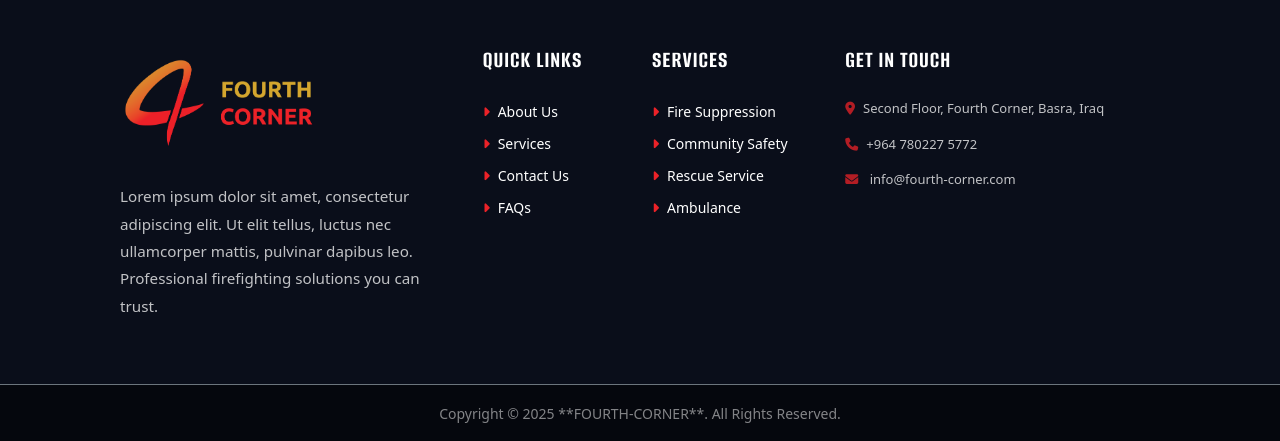
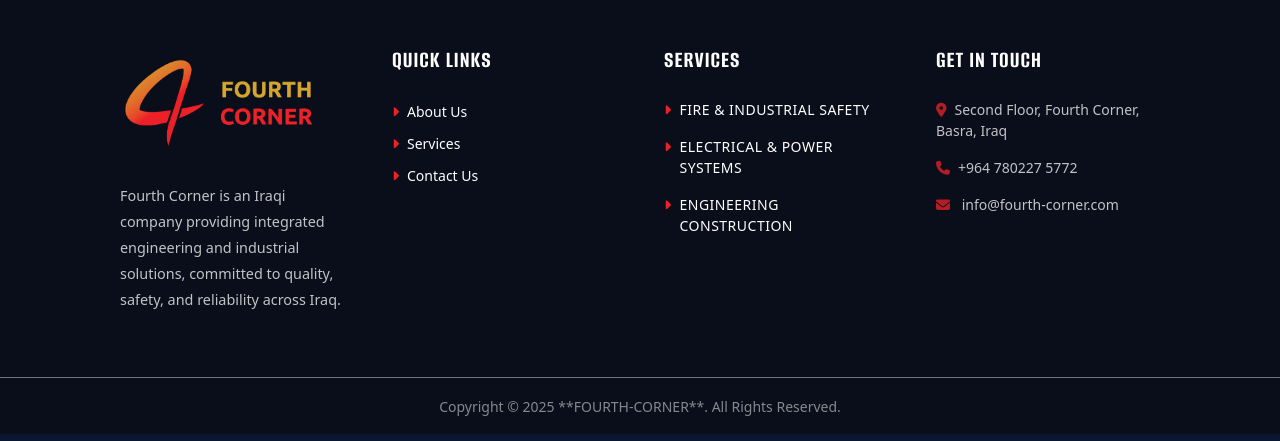
Before and after one commit to mohTalib/FC-WEB, a plain HTML site: page contact.html in a window 1280 px wide. Shown: the part 1739-2180 px from the top of the page. Drawn offline with Linux system fonts and the light colour scheme; a web font is replaced by a local one.

Commit message:
Update contact.html

```diff
--- a/contact.html
+++ b/contact.html
@@ -210,52 +210,64 @@
     <footer class="bg-dark text-white">
         <div class="section py-5 position-relative" style="background-color: #0a0e1a;">
             <div class="r-container position-relative" style="z-index: 2;">
-            <div class="row row-cols-lg-3 row-cols-md-2 row-cols-1 g-5">
+                <div class="row row-cols-lg-4 row-cols-md-2 row-cols-1 g-5">
 
                     <div class="col">
                         <div class="d-flex flex-column gap-3">
                             <img src="image/logo.png" alt="Fourth Corner Logo" class="img-fluid" width="200">
-                        <p class="opacity-75 mt-2" style="font-size: 0.95rem; line-height: 1.8;">
-                            Lorem ipsum dolor sit amet, consectetur adipiscing elit. Ut elit tellus, luctus nec
-                            ullamcorper mattis, pulvinar dapibus leo. Professional firefighting solutions you can trust.
+                            <p class="opacity-75 mt-2" style="font-size: 0.9rem; line-height: 1.8;">
+                            Fourth Corner is an Iraqi company providing integrated engineering and industrial solutions, committed to quality, safety, and reliability across Iraq.
                             </p>
                         </div>
                     </div>
 
                     <div class="col">
-                    <div class="row">
-                        <div class="col-6">
                         <h5 class="font-1 fw-bold mb-4 text-uppercase" style="letter-spacing: 1px;">Quick Links</h5>
                         <ul class="list-unstyled d-flex flex-column gap-2">
-                                <li><a href="#" class="text-white text-decoration-none opacity-75-hover"><i class="fa-solid fa-caret-right accent-color me-2"></i>About Us</a></li>
-                                <li><a href="#" class="text-white text-decoration-none opacity-75-hover"><i class="fa-solid fa-caret-right accent-color me-2"></i>Services</a></li>
-                                <li><a href="#" class="text-white text-decoration-none opacity-75-hover"><i class="fa-solid fa-caret-right accent-color me-2"></i>Contact Us</a></li>
-                                <li><a href="#" class="text-white text-decoration-none opacity-75-hover"><i class="fa-solid fa-caret-right accent-color me-2"></i>FAQs</a></li>
+                            <li><a href="about.html" class="text-white text-decoration-none opacity-75-hover small"><i class="fa-solid fa-caret-right accent-color me-2"></i>About Us</a></li>
+                            <li><a href="service.html" class="text-white text-decoration-none opacity-75-hover small"><i class="fa-solid fa-caret-right accent-color me-2"></i>Services</a></li>
+                            <li><a href="contact.html" class="text-white text-decoration-none opacity-75-hover small"><i class="fa-solid fa-caret-right accent-color me-2"></i>Contact Us</a></li>
                         </ul>
                     </div>
-                        <div class="col-6">
+
+                    <div class="col">
                         <h5 class="font-1 fw-bold mb-4 text-uppercase" style="letter-spacing: 1px;">Services</h5>
-                            <ul class="list-unstyled d-flex flex-column gap-2">
-                                <li><a href="#" class="text-white text-decoration-none opacity-75-hover"><i class="fa-solid fa-caret-right accent-color me-2"></i>Fire Suppression</a></li>
-                                <li><a href="#" class="text-white text-decoration-none opacity-75-hover"><i class="fa-solid fa-caret-right accent-color me-2"></i>Community Safety</a></li>
-                                <li><a href="#" class="text-white text-decoration-none opacity-75-hover"><i class="fa-solid fa-caret-right accent-color me-2"></i>Rescue Service</a></li>
-                                <li><a href="#" class="text-white text-decoration-none opacity-75-hover"><i class="fa-solid fa-caret-right accent-color me-2"></i>Ambulance</a></li>
+                        <ul class="list-unstyled d-flex flex-column gap-3">
+                            <li>
+                                <a href="fire-industry.html" class="text-white text-decoration-none opacity-75-hover d-flex align-items-start small" style="letter-spacing: 0.5px;">
+                                    <i class="fa-solid fa-caret-right accent-color me-2 mt-1"></i>
+                                    <span>FIRE & INDUSTRIAL SAFETY</span>
+                                </a>
+                            </li>
+                            <li>
+                                <a href="electrical-systems.html" class="text-white text-decoration-none opacity-75-hover d-flex align-items-start small" style="letter-spacing: 0.5px;">
+                                    <i class="fa-solid fa-caret-right accent-color me-2 mt-1"></i>
+                                    <span>ELECTRICAL & POWER SYSTEMS</span>
+                                </a>
+                            </li>
+                            <li>
+                                <a href="construction.html" class="text-white text-decoration-none opacity-75-hover d-flex align-items-start small" style="letter-spacing: 0.5px;">
+                                    <i class="fa-solid fa-caret-right accent-color me-2 mt-1"></i>
+                                    <span>ENGINEERING CONSTRUCTION</span>
+                                </a>
+                            </li>
                         </ul>
+                    </div>
+
+                    <div class="col">
+                        <h5 class="font-1 fw-bold mb-4 text-uppercase" style="letter-spacing: 1px;">Get In Touch</h5>
+                        <div class="d-flex flex-column gap-3">
+                            <p class="opacity-75 mb-0 small"><i class="fa-solid fa-location-dot me-2 accent-color"></i>Second Floor, Fourth Corner, Basra, Iraq</p>
+                            <p class="opacity-75 mb-0 small"><i class="fa-solid fa-phone me-2 accent-color"></i>+964 780227 5772</p>
+                            <p class="opacity-75 mb-0 small"><i class="fa-solid fa-envelope me-2 accent-color"></i> info@fourth-corner.com</p>
+                        </div>
+                    </div>
+
                 </div>
             </div>
         </div>
 
-                <div class="col">
-                    <h5 class="font-1 fw-bold mb-4 text-uppercase" style="letter-spacing: 1px;">Get In Touch</h5>
-                    <p class="opacity-75"><i class="fa-solid fa-location-dot me-2 accent-color"></i>Second Floor, Fourth Corner, Basra, Iraq</p>
-                    <p class="opacity-75"><i class="fa-solid fa-phone me-2 accent-color"></i>+964 780227 5772</p>
-                    <p class="opacity-75"><i class="fa-solid fa-envelope me-2 accent-color"></i> info@fourth-corner.com</p>
-                </div>
-            </div>
-        </div>
-    </div>
-
-    <div class="py-3 border-top border-secondary" style="background-color: #05070d;">
+        <div class="py-3 border-top border-secondary" style="background-color: #0a0e1a;">
             <div class="container text-center">
                 <span class="opacity-50 small">
                     Copyright © 2025 **FOURTH-CORNER**. All Rights Reserved.
```
Lines whose indentation alone changed are shown as unchanged.
